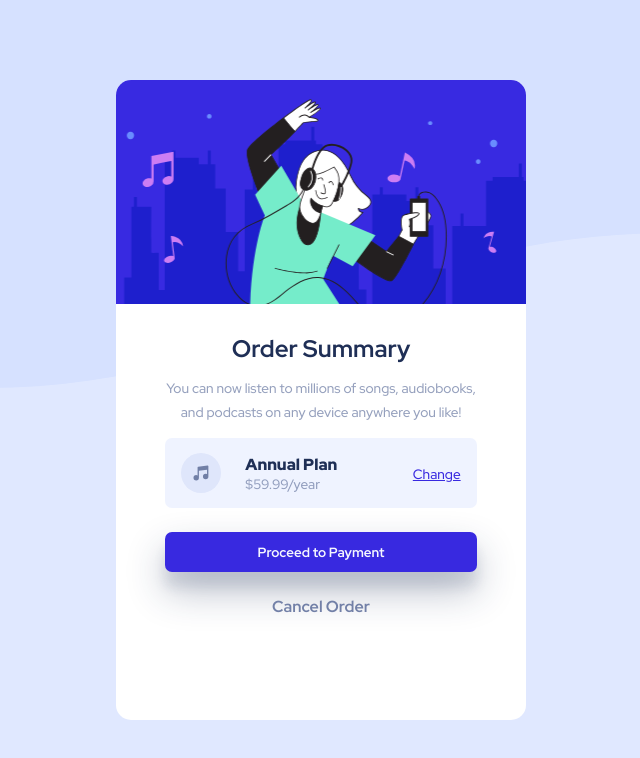
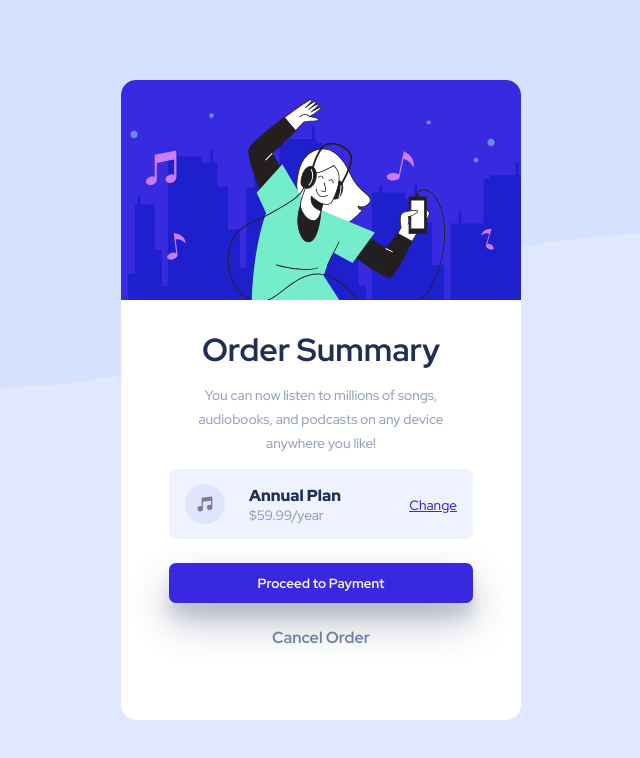
Before and after one commit to tonymaung/frontend-mentor-order-summary-component, a plain HTML site: page index.html in a window 1280 px wide. Shown: the whole page, without its empty margins (319-959 px from the left). Drawn offline with Linux system fonts and the light colour scheme.

```diff
--- a/style.css
+++ b/style.css
@@ -21,8 +21,8 @@
 .container {
   display: flex;
   flex-direction: column;
-  width: 32vw;
-  height: 80vh;
+  width: 400px;
+  height: 640px;
   background-color: #fff;
   border-radius: 15px;
 }
@@ -32,7 +32,7 @@
   overflow: hidden;
   border-top-right-radius: 15px;
   border-top-left-radius: 15px;
-  height: 28vh;
+  height: 220px;
   background-image: url("./assets/images/illustration-hero.svg");
   background-repeat: no-repeat;
   background-position: center center, 50%, 50%;
@@ -48,13 +48,14 @@
 .title {
   margin-bottom: 0.75rem;
   color: hsl(223, 47%, 23%);
-  font-size: 1.5rem;
+  font-size: 2rem;
 }
 .desc {
   color: hsla(224, 23%, 55%, 0.75);
   line-height: 1.5rem;
   margin-bottom: 0.9rem;
   font-size: 0.85rem;
+  padding: 0 1.5rem;
 }
 .row {
   display: flex;
```
